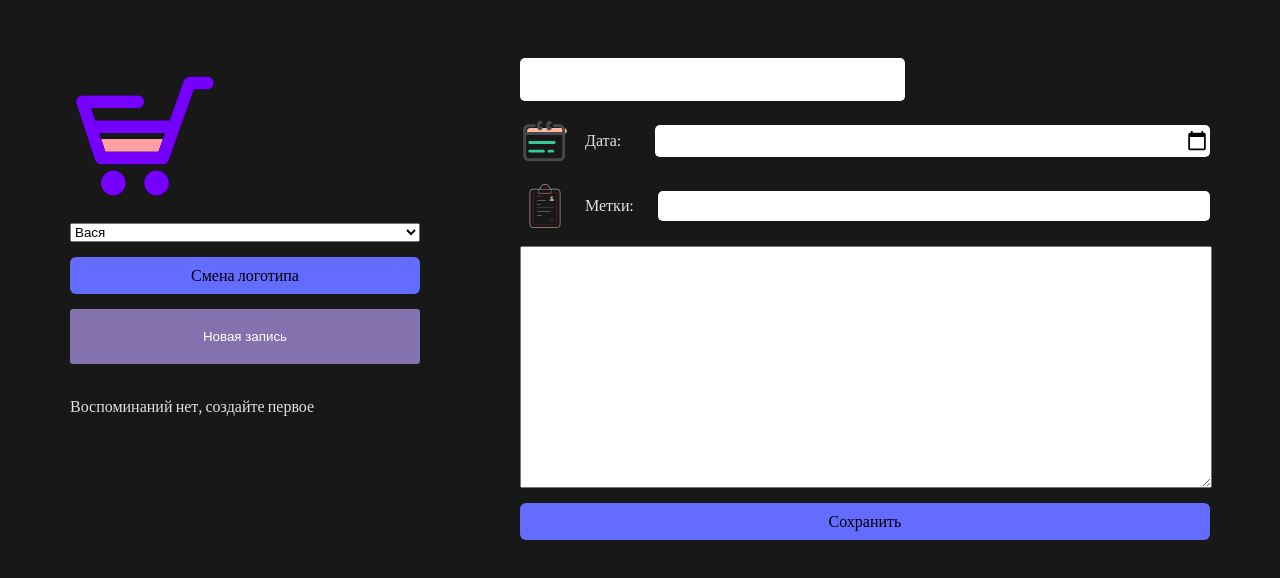
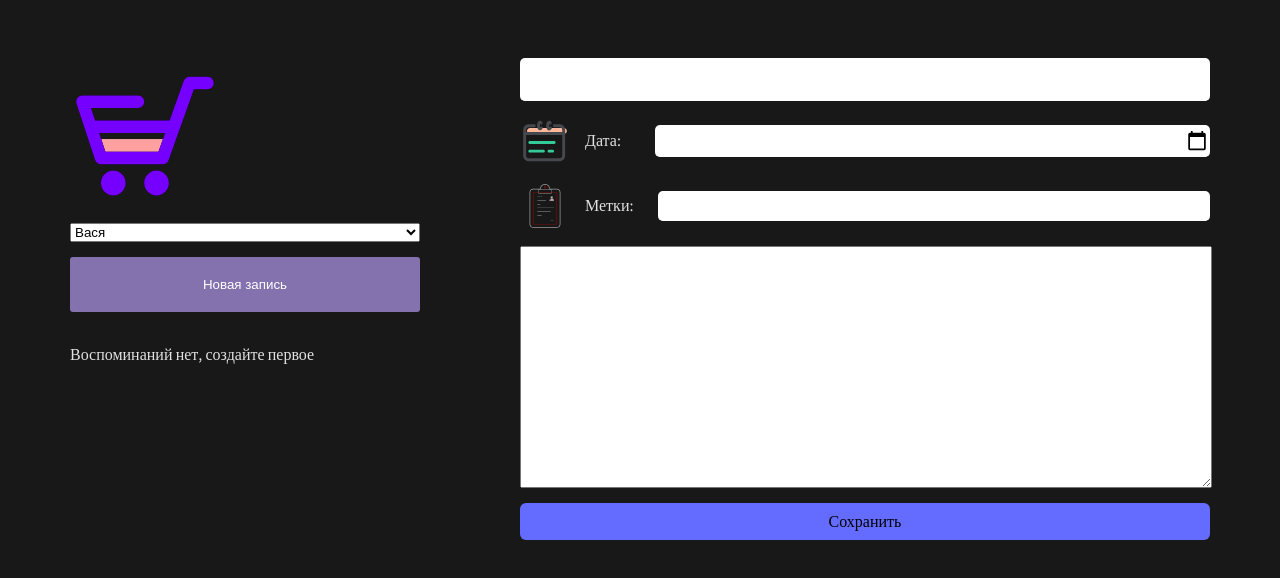
Before and after one commit to digroMan/react-route-app, a React (Vite) app: page / in a window 1280 px wide. Shown: the top 578 px of the page. Built offline with nearby package versions, Linux system fonts and the light colour scheme.

Commit message:
is over project

```diff
--- a/src/App.jsx
+++ b/src/App.jsx
@@ -12,35 +12,41 @@ import { useState } from 'react';
 
 function App() {
 	const [noteList, setNoteList] = useLocalStorage('data');
-	const [selectedItem, setSelectedItem] = useState({});
+	const [selectedItem, setSelectedItem] = useState(null);
 
 	const handlerAddNote = newNote => {
+		if(newNote.id){
+			setNoteList([...noteList.map(item =>{
+				if(item.id === newNote.id) return newNote;
+				else return item;
+			})]);
+		}
 		if(!newNote.id){
 			setNoteList([...noteList, {
 				...newNote,
 				id: noteList.length > 0 ? Math.max(...noteList.map(i => i.id))+ 1 : 1
 			}]);
 		}
-		if(newNote.id){
-			setNoteList([...noteList.map(item =>{
-				if(item.id === newNote.id) return newNote;
-				else return item;
-			})]);
-		}
 	};
+
+	const handlerDeleteItem= id =>{
+		setNoteList([...noteList.filter(item => item.id !== id)]);
+	};
+
 
 	return (
 		<UserContextProvider>
 			<div className={style['container-box']}>
 				<LeftPanel>
 					<Header/>
-					<JournalAddButton></JournalAddButton>
+					<JournalAddButton clearForm={() => setSelectedItem(null)}/>
 					<JournalList items={noteList} setItem={setSelectedItem}/>
 				</LeftPanel>
 				<Body>
 					<JournalForm
 						onSubmit={handlerAddNote}
-						data={noteList.find(item => item.id === selectedItem.id)}
+						onDeletingNote={handlerDeleteItem}
+						data={selectedItem && noteList.find(item => item.id === selectedItem.id)}
 					/>
 				</Body>
 			</div>
--- a/src/components/Header/Header.jsx
+++ b/src/components/Header/Header.jsx
@@ -1,22 +1,12 @@
-import { useState } from 'react';
-import Button from '../Button/Button';
 import { SelectUser } from '../SelectUser/SelectUser';
 import Logo from '../Logo/Logo';
 
-const logos = ['./cart.svg' , './vite.svg'];
 
 function Header() {
-	const [logoIndex, setLogoIndex] = useState(0);
-
-	const toggleLogo = () => {
-		setLogoIndex(preState => Number(!preState));
-	};
-
 	return (
 		<>
-			<Logo imgSrc={logos[0]}/>
+			<Logo imgSrc={'./cart.svg'}/>
 			<SelectUser />
-			<Button onClick={toggleLogo}>Смена логотипа</Button>
 		</>
 	);
 }
--- a/src/components/JournalAddButton/JournalAddButton.jsx
+++ b/src/components/JournalAddButton/JournalAddButton.jsx
@@ -1,11 +1,11 @@
 import CardButton from '../CardButton/CardButton';
 import './JournalAddButton.css';
 
-function JournalAddButton() {
+function JournalAddButton({clearForm}) {
 
 	return (
 		<div className='journal-add-button'>
-			<CardButton className={'card-button_center'}>Новая запись</CardButton>
+			<CardButton className={'card-button_center'} onClick={clearForm} >Новая запись</CardButton>
 		</div>
 	);
 }
--- a/src/components/JournalForm/JournalForm.jsx
+++ b/src/components/JournalForm/JournalForm.jsx
@@ -6,7 +6,7 @@ import { formReducer, INITIAL_STATE } from './JournalForm.state';
 import Input from '../Input/Input';
 import { UserContext } from '../../context/user.context';
 
-function JournalForm({onSubmit, data}) {
+function JournalForm({onSubmit, onDeletingNote, data}) {
 	const {userId} = useContext(UserContext);
 	const [formState, dispatchForm] = useReducer(formReducer, INITIAL_STATE);
 	const {isValid, isFormReadyToSubmit, values} = formState;
@@ -43,7 +43,6 @@ function JournalForm({onSubmit, data}) {
 	}, [isValid]);
 
 	useEffect(() => {
-		console.log(isFormReadyToSubmit);
 		if(!isFormReadyToSubmit) return;
 		onSubmit({...values, userId});
 		dispatchForm({type: 'CLEAR'});
@@ -51,7 +50,10 @@ function JournalForm({onSubmit, data}) {
 	}, [isFormReadyToSubmit, onSubmit, values, userId]);
 
 	useEffect(() => {
-		if(!data) return;
+		if(!data) {
+			dispatchForm({type: 'CLEAR'});
+			dispatchForm({type: 'SET_VALUES', payload: {userId}});
+		};
 		dispatchForm({type: 'SET_VALUES', payload: {...data}});
 	}, [data]);
 
@@ -70,10 +72,16 @@ function JournalForm({onSubmit, data}) {
 		dispatchForm({type: 'FILL_VALUES', payload: dataInput});
 	};
 
+	const deleteJournalItem = () => {
+ 		onDeletingNote(data.id);
+		dispatchForm({type: 'CLEAR'});
+		dispatchForm({type: 'SET_VALUES', payload: {userId}});
+	};
+
 
 	return (
 		<form className={styles['journal-form']} onSubmit={addJournalItem}>
-			<div>
+			<div className={styles['journal-form__title-container']}>
 				<Input
 					className={'journal-form__input_title'}
 					isValid={isValid.title}
@@ -83,6 +91,11 @@ function JournalForm({onSubmit, data}) {
 					value={values.title}
 					onChange={(evt) => changeValueInput(evt)}
 				/>
+				{data &&
+					<button className={styles['journal-form__input-button']} onClick={deleteJournalItem} type='button'>
+						<img className={styles['journal-form__svg-delete']} src="/delete.svg" alt="" />
+					</button>
+				}
 			</div>
 			<div className={styles['journal-form__input-container']}>
 				<label className={styles['journal-form__label']} htmlFor="date">
--- a/src/components/JournalForm/JournalForm.module.css
+++ b/src/components/JournalForm/JournalForm.module.css
@@ -35,8 +35,9 @@
     min-width: 45px;
 }
 
-.journal-form__input_title{
-    font-size: 32px;
+.journal-form__input_title {
+    max-width: 300px;
+    font-size: 42px;
     font-weight: 600;
 }
 
@@ -56,3 +57,21 @@
     outline: 1px solid red;
     background-color:firebrick
 }
+
+.journal-form__svg-delete{
+    width: 50px;
+    height: auto;
+}
+
+.journal-form__title-container {
+    display: flex;
+    align-items: center;
+    justify-content: space-between;
+}
+
+.journal-form__input-button{
+    background-color: #181818;
+    cursor: pointer;
+    border: 0;
+    margin-left: 50px;
+}
--- a/src/components/JournalForm/JournalForm.state.js
+++ b/src/components/JournalForm/JournalForm.state.js
@@ -20,8 +20,8 @@ export function formReducer (preState, action) {
 	case 'SET_VALUES':
 		return {...preState, values: {...preState.values, ...action.payload}};
 	case 'CLEAR':
-		debugger;
-		return {...preState, ...INITIAL_STATE};
+		// return {...preState, ...INITIAL_STATE};
+		return {...INITIAL_STATE};
 	case 'RESET_VALIDITY':
 		return {...preState, isValid: INITIAL_STATE.isValid};
 	case 'SUBMIT':{
--- a/src/hooks/use-localstorage.hook.js
+++ b/src/hooks/use-localstorage.hook.js
@@ -18,11 +18,10 @@ export function useLocalStorage(key) {
 	}, []);
 
 	const saveData = (newData) => {
-		if(!newData.length) return;
+		// if(!newData.length) return;
 		localStorage.setItem(key, JSON.stringify(newData));
 		setData(newData);
 	};
 
-
 	return [data, saveData];
 }
```
Also changed, not shown: public/delete.svg (added).
